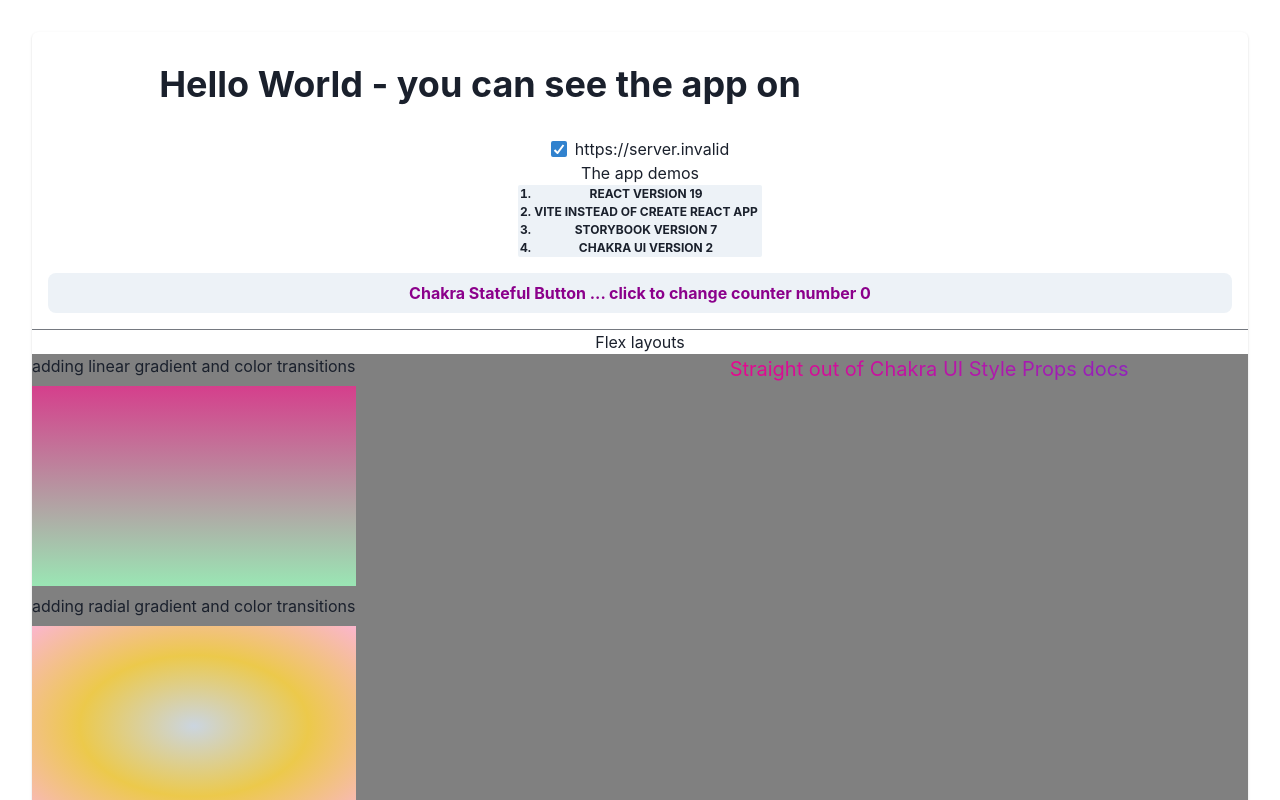
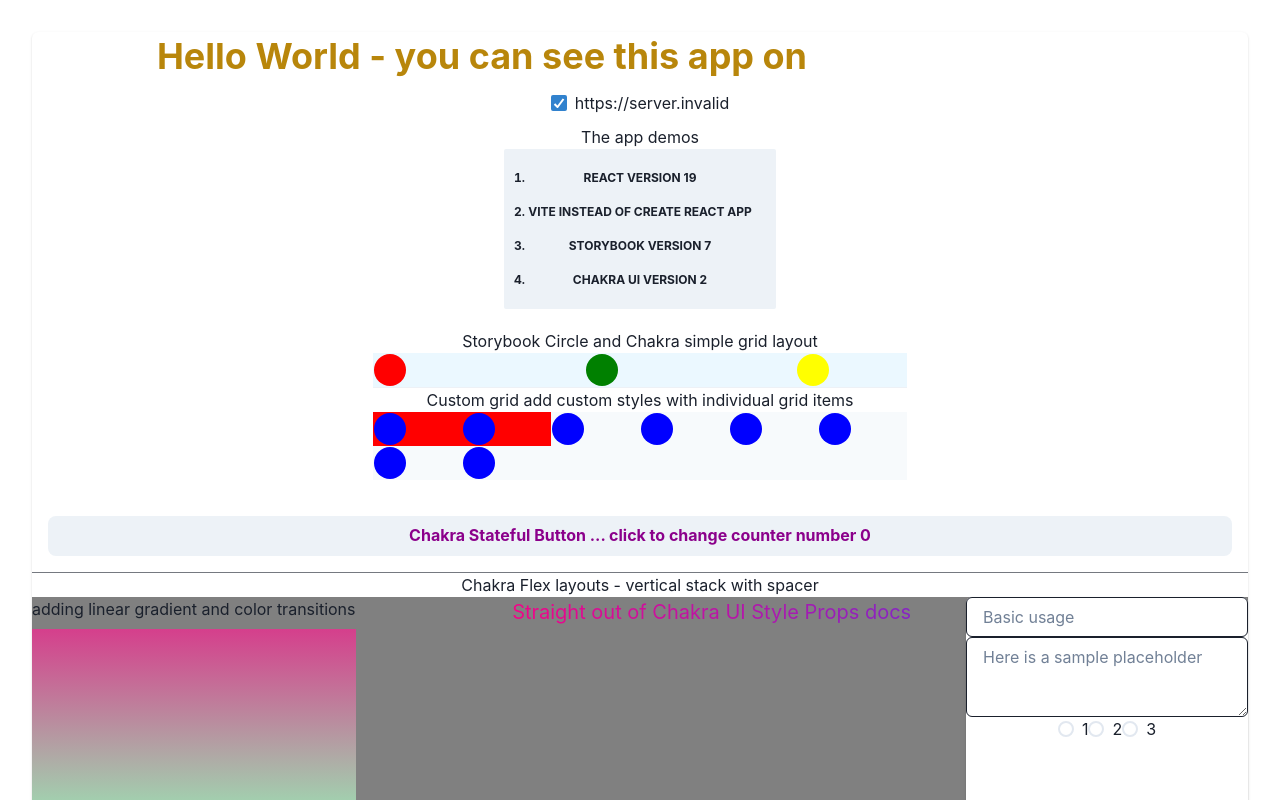
Before and after one commit to SumiSastri/react-with-vite-storybook-demo, a React (Vite) app in the folder storybook-demo/: page / in a window 1280 px wide. Shown: the top 800 px of the page. Built offline with nearby package versions, Linux system fonts and the light colour scheme; no server answers.

Commit message:
Add chakra styles and use storybook circle

```diff
--- a/storybook-demo/src/App.tsx
+++ b/storybook-demo/src/App.tsx
@@ -1,7 +1,7 @@
 import { useState } from 'react'
 
 // styles
-import { Card, Button, Divider, Box, Text, Flex, Spacer, VStack } from '@chakra-ui/react'
+import { Card, Button, Divider, Box, Text, Flex, Spacer, VStack, Input, Textarea, Radio, RadioGroup } from '@chakra-ui/react'
 
 const customButtonStyle = {
   borderRadius: "8px",
@@ -34,7 +34,7 @@
              <HelloWorld/>
    <Button sx={customButtonStyle} onClick={() => setCount((count) => count + 1)}>Chakra Stateful Button ... click to change counter number {count}</Button>
    <Divider/>
-   <h2>Flex layouts</h2>
+   <h2>Chakra Flex layouts - vertical stack with spacer</h2>
 <Flex bg="gray" justify="space-evenly" gap='2'>
   <VStack>
 <p>adding linear gradient and color transitions</p>
@@ -52,8 +52,22 @@
 >
   Straight out of Chakra UI Style Props docs
 </Text>
+<Card>
+
+<Input  placeholder='Basic usage' />
+<Textarea placeholder='Here is a sample placeholder' />
+
+  <RadioGroup>
+        <Radio value='1'>1</Radio>
+        <Radio value='2'>2</Radio>
+        <Radio value='3'>3</Radio>
+        </RadioGroup>
+
+
+</Card>
 </Flex>
         </Card>
+
       </div>
   )
 }
--- a/storybook-demo/src/components/helloWorld.tsx
+++ b/storybook-demo/src/components/helloWorld.tsx
@@ -1,4 +1,5 @@
-import { Heading, Checkbox, ListItem, Badge,OrderedList, Container} from "@chakra-ui/react"
+import { Heading, Checkbox, ListItem, Badge,OrderedList, Container, Box, SimpleGrid, Grid, GridItem, Divider} from "@chakra-ui/react"
+import Circle from "../stories/Circle"
 interface Props {}
 
 function HelloWorld(props: Props) {
@@ -6,19 +7,44 @@
 
     return (
         <div>
-            <Heading my="30px" maxWidth="4xl" py="px">Hello World - you can see the app on</Heading>
-            <Checkbox defaultChecked>{import.meta.env.VITE_API_URL}</Checkbox>
+            {/* responsive colors to screen width */}
+            <Heading m="2px" maxWidth="4xl" py="px" color={{base: 'black', md: 'blueviolet', lg: 'darkgoldenrod'}}>Hello World - you can see this app on</Heading>
+            <Checkbox m="10px" defaultChecked>{import.meta.env.VITE_API_URL}</Checkbox>
             {/* the div will show up as a section in the DOM */}
          <Container as="section">
             <p>The app demos</p>
             <Badge>
-            <OrderedList>
+            <OrderedList spacing='4' m='20px'>
                 <ListItem>React version 19</ListItem>
                 <ListItem>Vite instead of Create React App</ListItem>
                 <ListItem>Storybook version 7</ListItem>
                 <ListItem>Chakra UI version 2</ListItem>
             </OrderedList>
             </Badge>
+            <Box m="20px">
+          Storybook Circle and Chakra simple grid layout
+          <SimpleGrid columns={3} spacing={100} bg="blue.50">
+            <Circle variant="red"/>
+            <Circle variant="green"/>
+            <Circle variant="yellow"/>
+            </SimpleGrid>
+            <Divider/>
+            Custom grid add custom styles with individual grid items
+            <Grid templateColumns="repeat(6,1fr)" bg="gray.50">
+                <GridItem  bg="red">
+            <Circle/>
+            </GridItem>
+            <GridItem  bg="red">
+            <Circle/>
+            </GridItem>
+            <Circle/>
+            <Circle/>
+            <Circle/>
+            <Circle/>
+            <Circle/>
+            <Circle/>
+            </Grid>
+            </Box>
             </Container>
             </div>
     )
--- a/storybook-demo/src/stories/Circle.tsx
+++ b/storybook-demo/src/stories/Circle.tsx
@@ -1,5 +1,6 @@
-// Refactor for variant
+// Refactor for variant - which is used in the style object
 // interface Props {}
+
 interface Props  {
     variant?: "blue"|'green' | 'yellow'| 'red'
 }
@@ -13,7 +14,7 @@
  background:variant,
  borderRadius: '50%',
  width: '5%',
- height: '3em',
+ height: 'auto',
  padding: '1em',
  margin: '1%'}}
   />
```
Also changed, not shown: 1 other file (tests, documents, lock files or other folders).
